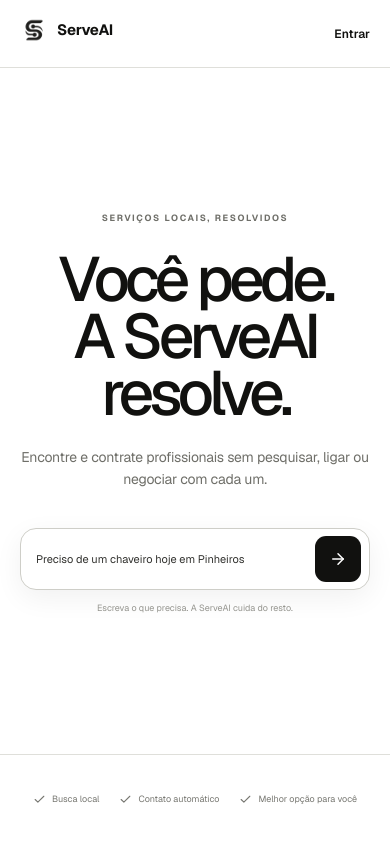
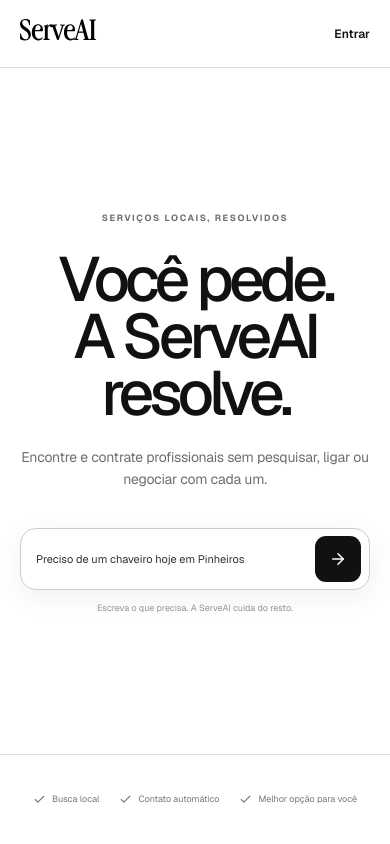
Before and after one commit to yuribodo/serveai, a Next.js app in the folder frontend/: page / in a window 390 px wide. Shown: the top 844 px of the page. Built offline with nearby package versions, Linux system fonts and the light colour scheme.

Commit message:
feat: replace interface branding with ServeAI wordmark

```diff
--- a/frontend/app/globals.css
+++ b/frontend/app/globals.css
@@ -84,25 +84,17 @@
   cursor: pointer;
 }
 .brand-mark {
-  width: 27px;
-  height: 27px;
-  flex: 0 0 27px;
+  width: 66px;
+  height: 22px;
+  flex: 0 0 66px;
   display: inline-grid;
   place-items: center;
-  border-radius: 8px;
-  color: #fff;
-  background: var(--inverse);
-  font-size: 13px;
-  font-weight: 700;
-  letter-spacing: -.02em;
-  box-shadow: inset 0 0 0 1px rgb(255 255 255 / 10%);
 }
 .brand-mark img {
-  width: 74%;
-  height: 74%;
+  width: 100%;
+  height: auto;
   display: block;
   object-fit: contain;
-  filter: invert(1);
 }
 .icon-button {
   width: 36px;
@@ -280,7 +272,7 @@
 }
 .start-content { width: min(100%, 760px); margin: 0 auto; }
 .start-brand { display: flex; justify-content: center; margin-bottom: 19px; }
-.start-brand .brand-mark { width: 38px; height: 38px; flex-basis: 38px; border-radius: 11px; font-size: 16px; }
+.start-brand .brand-mark { width: 92px; height: 28px; flex-basis: 92px; }
 .start-content h1 {
   margin: 0;
   text-align: center;
@@ -434,7 +426,7 @@
 .agent-message {
   margin: 0 0 34px;
   display: grid;
-  grid-template-columns: 29px minmax(0, 1fr);
+  grid-template-columns: 66px minmax(0, 1fr);
   align-items: start;
   gap: 12px;
 }
@@ -706,8 +698,8 @@
   .conversation-thread { padding-bottom: 20px; }
   .user-message-wrap { margin-bottom: 26px; }
   .user-message { max-width: 88%; font-size: 12px; }
-  .agent-message { grid-template-columns: 26px minmax(0, 1fr); gap: 9px; margin-bottom: 29px; }
-  .agent-message > .brand-mark { width: 25px; height: 25px; flex-basis: 25px; border-radius: 7px; font-size: 11px; }
+  .agent-message { grid-template-columns: 52px minmax(0, 1fr); gap: 9px; margin-bottom: 29px; }
+  .agent-message > .brand-mark { width: 52px; height: 18px; flex-basis: 52px; }
   .agent-content > p { font-size: 13px; }
   .parameter-list { grid-template-columns: 1fr; }
   .parameter-row:nth-last-child(2) { border-bottom: 1px solid var(--border); }
@@ -757,8 +749,8 @@
 .serve-landing a { color: inherit; text-decoration: none; }
 .serve-pressable { transition: transform 140ms var(--ease-out); }
 .serve-pressable:active { transform: scale(.98); }
-.serve-brand { display: inline-flex; align-items: center; gap: 9px; font-size: 15px; font-weight: 650; letter-spacing: -.02em; }
-.serve-brand img { width: 28px; height: 28px; object-fit: contain; }
+.serve-brand { display: inline-flex; align-items: center; }
+.serve-brand img { width: 78px; height: auto; object-fit: contain; }
 .serve-brand.is-inverse { color: #fff; }
 .serve-brand.is-inverse img { filter: invert(1); }
 
--- a/frontend/components/landing-page.tsx
+++ b/frontend/components/landing-page.tsx
@@ -12,8 +12,7 @@
 function ServeAIBrand({ inverse = false }: { inverse?: boolean }) {
   return (
     <span className={`serve-brand ${inverse ? "is-inverse" : ""}`}>
-      <Image src="/serveai-logo.svg" alt="" width={28} height={28} priority />
-      <span>ServeAI</span>
+      <Image src="/serveai-wordmark.svg" alt="ServeAI" width={78} height={22} priority />
     </span>
   );
 }
--- a/frontend/components/serveai-app.tsx
+++ b/frontend/components/serveai-app.tsx
@@ -126,7 +126,7 @@
 function BrandMark() {
   return (
     <span className="brand-mark" aria-hidden="true">
-      <img src="/serveai-logo.svg" alt="" />
+      <img src="/serveai-wordmark.svg" alt="" />
     </span>
   );
 }
@@ -157,7 +157,7 @@
       <aside className={`sidebar ${open ? "is-open" : ""}`} aria-label="Navegação principal">
         <div className="sidebar-top">
           <button className="sidebar-brand pressable" type="button" onClick={onReset} aria-label="Ir para o início">
-            <BrandMark /><span>SERVEAI</span>
+            <BrandMark />
           </button>
           <button className="icon-button sidebar-close pressable" type="button" onClick={onClose} aria-label="Recolher menu">
             <PanelLeftClose size={18} strokeWidth={1.7} />
```
Also changed, not shown: frontend/public/serveai-wordmark.svg (added).
